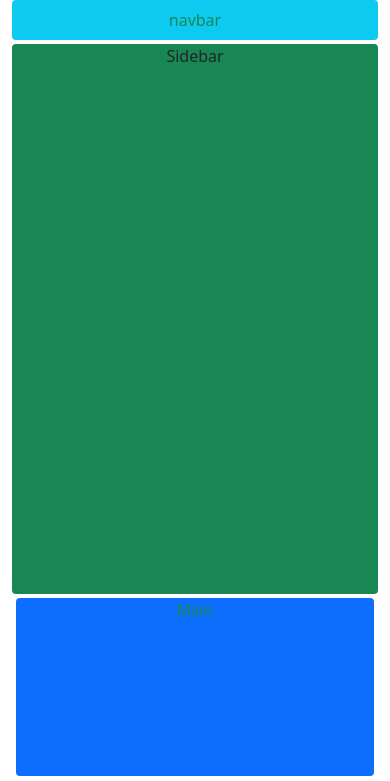
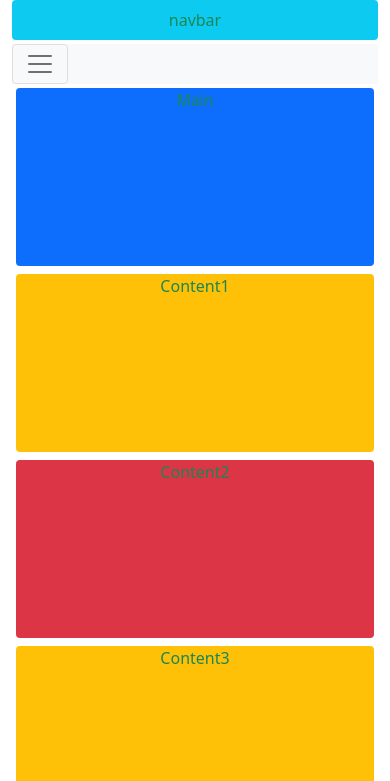
Before and after one commit to mariama739/atelier-bts-3-1, a plain HTML site: page index.html in a window 390 px wide. Shown: the top 781 px of the page. Drawn offline with nearby package versions, Linux system fonts and the light colour scheme.

Commit message:
modification

```diff
--- a/index.html
+++ b/index.html
@@ -12,19 +12,28 @@
         <div class="bg-info p-2 text-success text-center rounded-2 mb-1">navbar</div>
     </nav>
     <div class="container-fluid  d-md-flex">
+
         <div class="col-12 col-md-4 ">
-            <div class="premier bg-success  text-center mt-1 rounded-2 ">Sidebar</div>
+            <div class="navbar-expand-md navbar-light bg-light">
+            <button class="navbar-toggler" type="button" data-bs-toggle="collapse"data-bs-target="#navbar-nav"
+                aria-controls="navbarNav" aria-expanded="false" aria-label="Toggle navigation">
+                <span class="navbar-toggler-icon"></span>
+            </button>
+            <div class="collapse navbar-collapse" id="navbar-nav">
+               <div class="nav-item premier bg-success  text-center mt-1 rounded-2 w-100">Sidebar</div>
+            </div>
+            </div>
         </div>
         <div class="w-75 p-1 d-md-flex w-100 flex-md-column">
             <div class="deuxieme bg-primary rounded-2 text-success text-center ">Main</div>
-            <div class="row" >
-                <div class="col-4 gy-2">
+            <div class="row">
+                    <div class="col-12 col-sm-4 gy-2">
                         <div class="deuxieme bg-warning rounded-2 text-success text-center">Content1</div>
                     </div>
-                <div class="col-4 gy-2">
+                    <div class="col-12 col-sm-4 gy-2">
                         <div class="deuxieme bg-danger rounded-2 text-success text-center ">Content2</div>
                     </div>
-                <div class="col-4 gy-2">
+                    <div class="col-12 col-sm-4 gy-2">
                         <div class="deuxieme bg-warning rounded-2 text-success text-center ">Content3</div>
                     </div>
                 <div class="col-12 gy-2">
@@ -34,18 +43,6 @@
             </div>
         </div>
     </div>
-    <!-- <div class="container-fluid  d-sm-flex ">
-        <div class="flex-column w-50 p-4">
-            <div class="p-5 bg-info  text-center mt-4 fs-2">1</div>
-            <div class="p-5 bg-info mt-4 text-center fs-2">2</div>
-            <div class="p-5 bg-info mt-4 text-center fs-2">4</div>
-        </div>
-        <div class="flex-column w-50 p-4 ">
-            <div class="p-5 bg-success h-50 text-center d-flex align-items-center justify-content-center fs-2">3</div>
-            <div class="p-5 bg-success mt-3 h-50 text-center d-flex align-items-center justify-content-center fs-2">5</div>
-        </div>
-
-    </div> -->
 
     <script src="https://cdn.jsdelivr.net/npm/bootstrap@5.0.2/dist/js/bootstrap.bundle.min.js" integrity="sha384-MrcW6ZMFYlzcLA8Nl+NtUVF0sA7MsXsP1UyJoMp4YLEuNSfAP+JcXn/tWtIaxVXM" crossorigin="anonymous"></script>
 </body>
```
Lines whose indentation alone changed are shown as unchanged.
